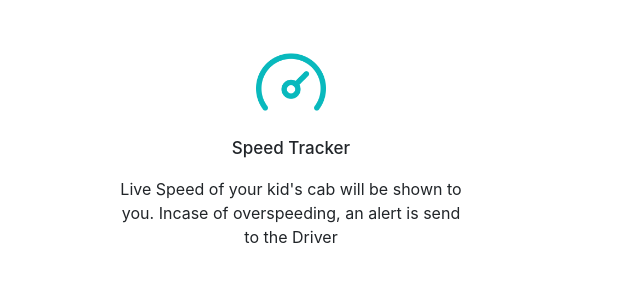
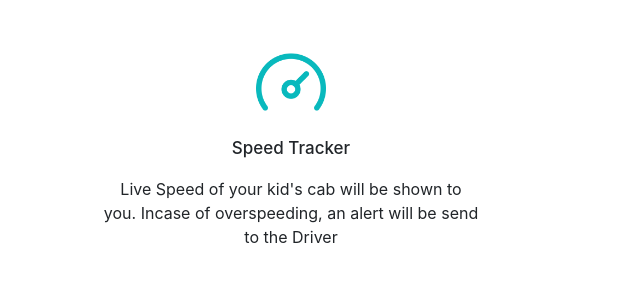
Before and after one commit to Ridesgo/ridesgo.github.io, a plain HTML site: page index.html in a window 1280 px wide. Shown: the part 1905-2187 px from the top of the page, 584-1224 px from the left. Drawn offline with nearby package versions, Linux system fonts and the light colour scheme; grey boxes are pictures that could not be loaded.

Commit message:
Update index.html

```diff
--- a/index.html
+++ b/index.html
@@ -245,7 +245,7 @@ Now track your kid’s location & watch the live video of your kid’s ride. </d
 
            <div class="item">
         <img src="  speedometer.png "  class="image2">
-               <p class="hi">Speed Tracker<br><div class="safe22"> Live Speed of your kid's cab will be shown to <br> you. Incase of overspeeding, an alert is send <br>to the Driver</div></p>
+               <p class="hi">Speed Tracker<br><div class="safe22"> Live Speed of your kid's cab will be shown to <br> you. Incase of overspeeding, an alert will be send <br>to the Driver</div></p>
             </div>
 
         </div>
```
